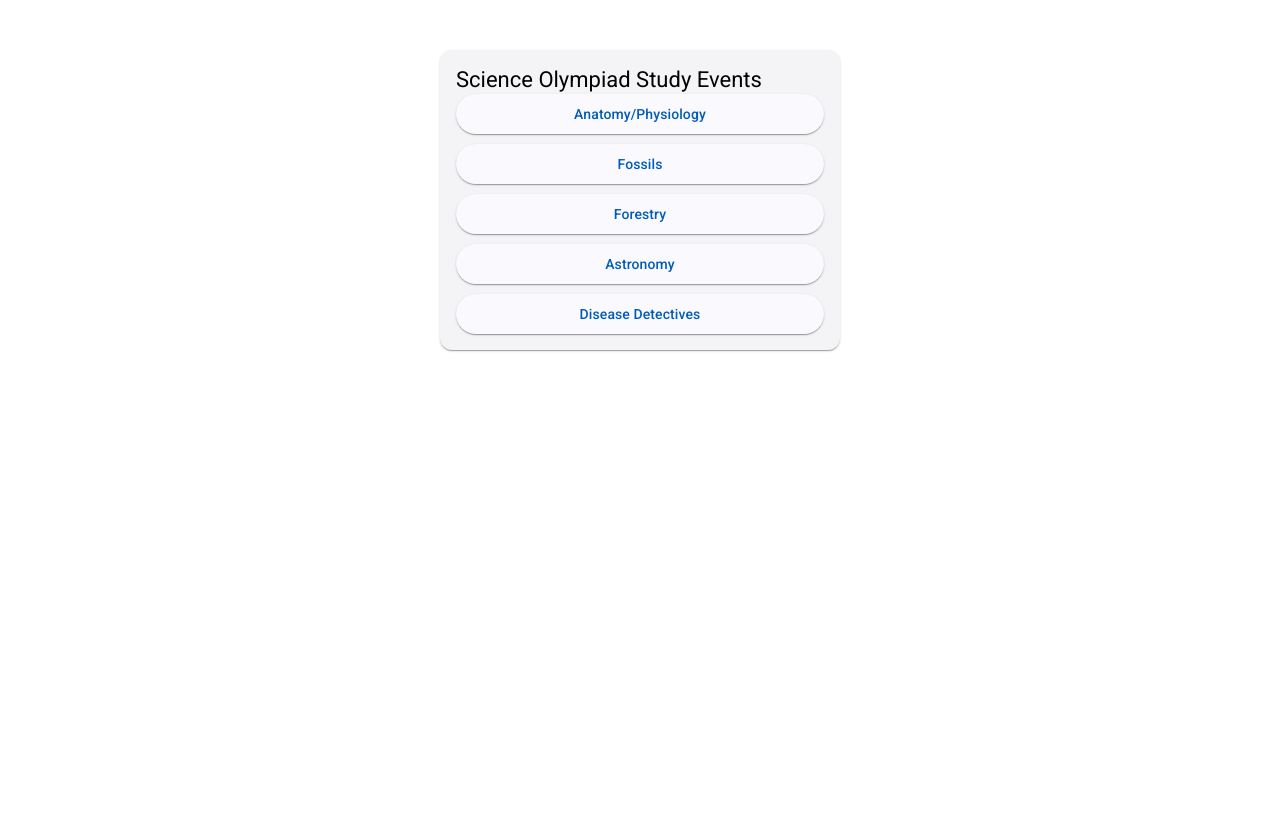
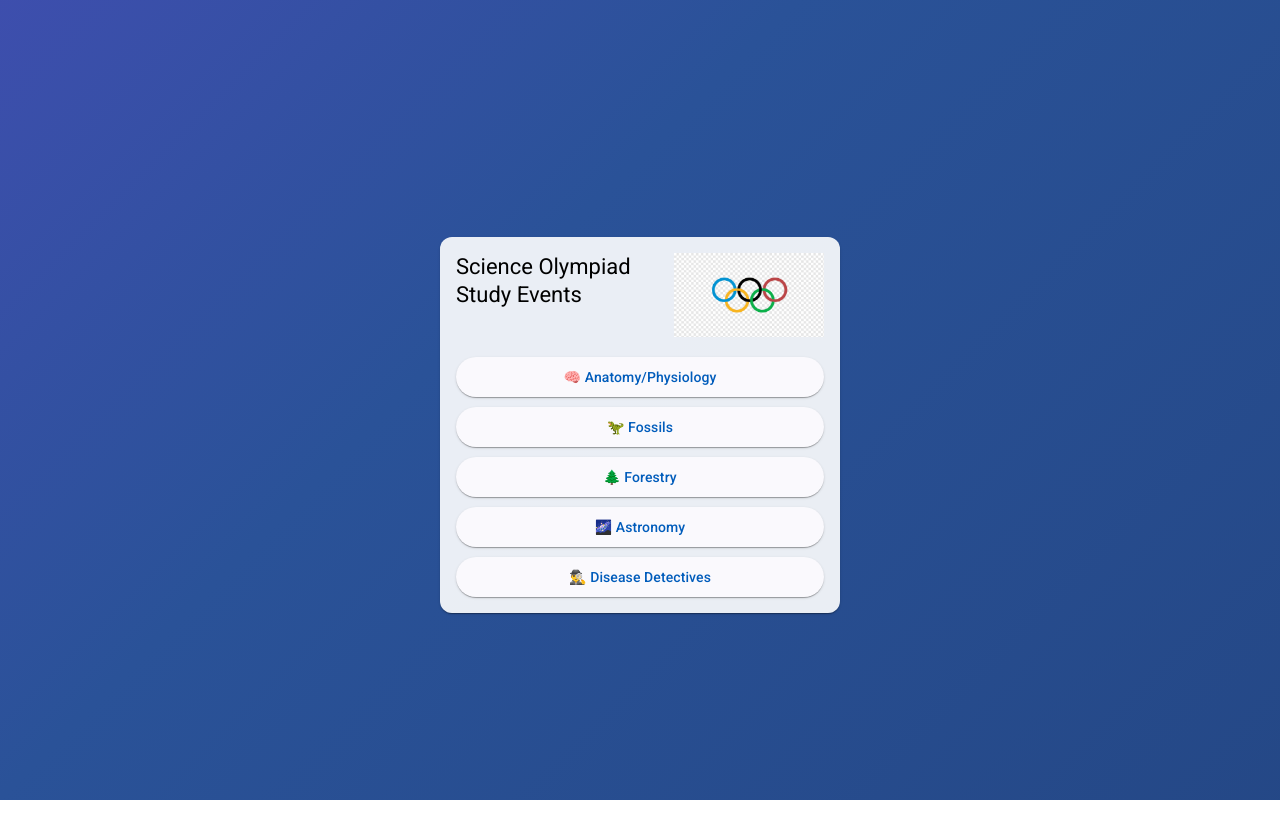
Before and after one commit to dexon888/SciOly-Review-Hub, an Angular app in the folder frontend/: page / in a window 1280 px wide. Shown: the top 838 px of the page. After the commit the page ends 800 px from the top, so only its background shows below. Built offline with nearby package versions, Linux system fonts and the light colour scheme.

Commit message:
Updated styling of main page

```diff
--- a/frontend/angular.json
+++ b/frontend/angular.json
@@ -23,7 +23,8 @@
             "assets": [
               {
                 "glob": "**/*",
-                "input": "public"
+                "input": "src/assets",
+                "output": "/assets"
               }
             ],
             "styles": [
@@ -87,6 +88,11 @@
             "assets": [
               {
                 "glob": "**/*",
+                "input": "src/assets",
+                "output": "/assets"
+              },
+              {
+                "glob": "**/*",
                 "input": "public"
               }
             ],
--- a/frontend/src/app/home/home.component.css
+++ b/frontend/src/app/home/home.component.css
@@ -1,3 +1,66 @@
+/* Animated background gradient */
+.animated-background {
+    background: linear-gradient(-45deg, #1e3c72, #2a5298, #6e45e2, #88d3ce);
+    background-size: 400% 400%;
+    animation: gradientBG 15s ease infinite;
+    position: relative;
+    height: 100vh;
+    display: flex;
+    align-items: center;
+    justify-content: center;
+}
+
+/* Floating icons for Science Olympiad theme */
+.floating-icons {
+    position: absolute;
+    top: 0;
+    left: 0;
+    width: 100%;
+    height: 100%;
+    overflow: hidden;
+    pointer-events: none;
+}
+
+.floating-icon {
+    position: absolute;
+    width: 100px;
+    animation: float 10s ease-in-out infinite;
+    opacity: 0.8;
+}
+
+.floating-icon:nth-child(2) {
+    animation-delay: 3s;
+}
+
+@keyframes gradientBG {
+    0% {
+        background-position: 0% 50%;
+    }
+
+    50% {
+        background-position: 100% 50%;
+    }
+
+    100% {
+        background-position: 0% 50%;
+    }
+}
+
+@keyframes float {
+    0% {
+        transform: translate(0px, 0px) rotate(0deg) scale(1);
+    }
+
+    50% {
+        transform: translate(10px, -20px) rotate(15deg) scale(1.1);
+    }
+
+    100% {
+        transform: translate(0px, 0px) rotate(0deg) scale(1);
+    }
+}
+
+/* Existing styles */
 .container {
     display: flex;
     justify-content: center;
@@ -12,4 +75,64 @@
 
 mat-card {
     width: 400px;
+    background-color: rgba(255, 255, 255, 0.9);
 }
+
+/* Button animations */
+button.mat-raised-button {
+    transition: transform 0.3s ease, background-color 0.3s ease;
+}
+
+button.mat-raised-button:hover {
+    transform: scale(1.05);
+    background-color: #007bff;
+}
+
+.event-buttons button {
+    opacity: 0;
+    transform: translateY(20px);
+    animation: fadeInSlideUp 0.5s ease forwards;
+}
+
+.event-buttons button:nth-child(1) {
+    animation-delay: 0.2s;
+}
+
+.event-buttons button:nth-child(2) {
+    animation-delay: 0.4s;
+}
+
+.event-buttons button:nth-child(3) {
+    animation-delay: 0.6s;
+}
+
+.event-buttons button:nth-child(4) {
+    animation-delay: 0.8s;
+}
+
+.event-buttons button:nth-child(5) {
+    animation-delay: 1s;
+}
+
+@keyframes fadeInSlideUp {
+    0% {
+        opacity: 0;
+        transform: translateY(20px);
+    }
+
+    100% {
+        opacity: 1;
+        transform: translateY(0);
+    }
+}
+
+/* Styling for the Olympics logo */
+.logo {
+    display: block;
+    margin: 0 auto 20px auto;
+    /* Center the logo and add some space below it */
+    max-width: 150px;
+    /* Set the maximum width */
+    height: auto;
+    /* Maintain aspect ratio */
+}
--- a/frontend/src/app/home/home.component.html
+++ b/frontend/src/app/home/home.component.html
@@ -1,18 +1,29 @@
+<div class="animated-background">
     <div class="container">
         <mat-card>
             <mat-card-header>
+                <img src="assets/olympics.png" alt="Olympics Logo" class="logo" />
                 <mat-card-title>Science Olympiad Study Events</mat-card-title>
             </mat-card-header>
             <mat-card-content>
                 <div class="event-buttons">
-                <button mat-raised-button color="primary"
-                    (click)="navigateToQuiz('anatomy-physiology')">Anatomy/Physiology</button>
-                <button mat-raised-button color="primary" (click)="navigateToQuiz('fossils')">Fossils</button>
-                <button mat-raised-button color="primary" (click)="navigateToQuiz('forestry')">Forestry</button>
-                <button mat-raised-button color="primary" (click)="navigateToQuiz('astronomy')">Astronomy</button>
-                <button mat-raised-button color="primary" (click)="navigateToQuiz('disease-detectives')">Disease
-                    Detectives</button>
+                    <button mat-raised-button color="primary" (click)="navigateToQuiz('anatomy-physiology')">
+                        🧠 Anatomy/Physiology
+                    </button>
+                    <button mat-raised-button color="primary" (click)="navigateToQuiz('fossils')">
+                        🦖 Fossils
+                    </button>
+                    <button mat-raised-button color="primary" (click)="navigateToQuiz('forestry')">
+                        🌲 Forestry
+                    </button>
+                    <button mat-raised-button color="primary" (click)="navigateToQuiz('astronomy')">
+                        🌌 Astronomy
+                    </button>
+                    <button mat-raised-button color="primary" (click)="navigateToQuiz('disease-detectives')">
+                        🕵️‍♂️ Disease Detectives
+                    </button>
                 </div>
             </mat-card-content>
         </mat-card>
     </div>
+</div>
```
Also changed, not shown: frontend/src/assets/olympics.png (added). Lines whose indentation alone changed are shown as unchanged.
